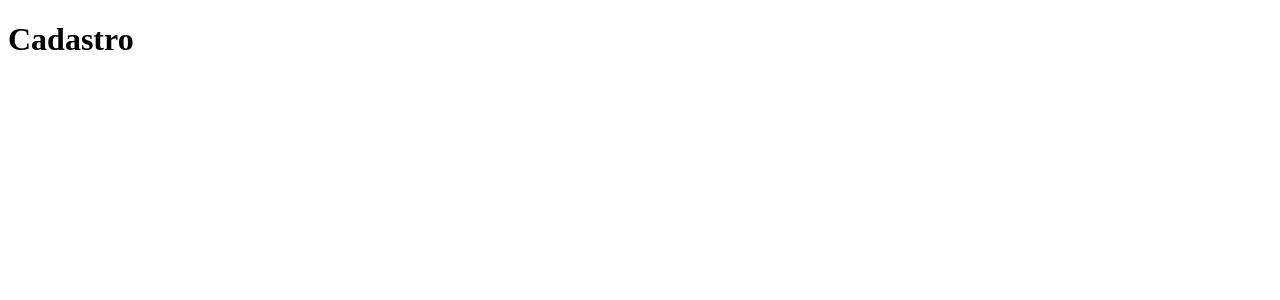
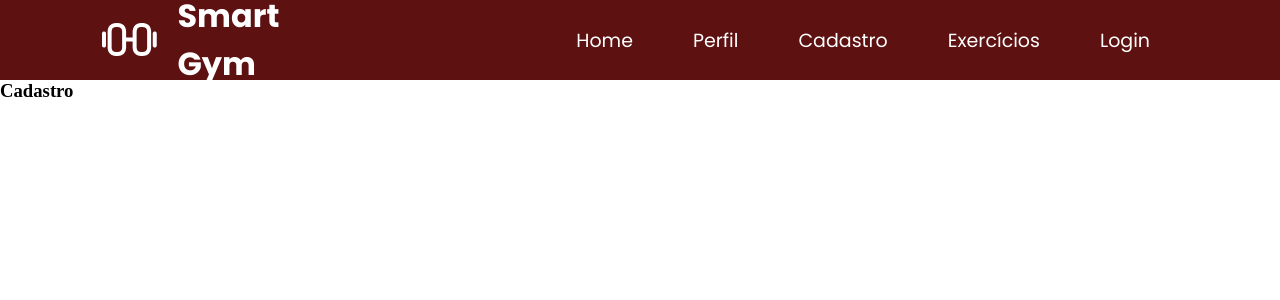
Before and after one commit to AmandaFernandes0701/Frontend-SmartGym---Projeto-Trainee, a React (Create React App) app in the folder smartgym/: page /cadastro in a window 1280 px wide. Shown: the top 300 px of the page. Built offline with nearby package versions, Linux system fonts and the light colour scheme.

Commit message:
Navbar com Menu Sanduiche 95%
Navbar praticamente finalizada, falta apenas mudar fontes e deixar mais bonita

```diff
--- a/smartgym/public/index.html
+++ b/smartgym/public/index.html
@@ -1,14 +1,12 @@
 <!DOCTYPE html>
 <html lang="en">
+
 <head>
   <meta charset="utf-8" />
   <link rel="icon" href="%PUBLIC_URL%/favicon.ico" />
   <meta name="viewport" content="width=device-width, initial-scale=1" />
   <meta name="theme-color" content="#000000" />
-    <meta
-      name="description"
-      content="Web site created using create-react-app"
-    />
+  <meta name="description" content="Web site created using create-react-app" />
   <link rel="apple-touch-icon" href="%PUBLIC_URL%/logo192.png" />
   <!--
       manifest.json provides metadata used when your web app is installed on a
@@ -25,7 +23,11 @@
       Learn how to configure a non-root public URL by running `npm run build`.
     -->
   <title>React App</title>
+  <link rel="preconnect" href="https://fonts.googleapis.com">
+  <link rel="preconnect" href="https://fonts.gstatic.com" crossorigin>
+  <link href="https://fonts.googleapis.com/css2?family=Poppins:wght@400;700&display=swap" rel="stylesheet">
 </head>
+
 <body>
   <noscript>You need to enable JavaScript to run this app.</noscript>
   <div id="root"></div>
@@ -40,4 +42,5 @@
       To create a production bundle, use `npm run build` or `yarn build`.
     -->
 </body>
+
 </html>
--- /dev/null
+++ b/smartgym/src/components/Header/Header.css
@@ -0,0 +1,143 @@
+*{
+    box-sizing: border-box;
+    margin: 0;
+    padding: 0;
+}
+
+a {
+    text-decoration: none;
+}
+.Menu_Sanduiche{
+    display: none;
+}
+.container_header {
+
+    display: flex;
+    height: 80px;
+}
+.Logo_Smart_Gym{
+    padding-top: 5px;
+}
+
+.caixa_logo_titulo_header {
+    width: 19%;
+    margin-left: 8%;
+    display: flex;
+    flex-direction: row;
+    align-items: center;
+}
+
+.caixa_logo_titulo_header img{
+    margin-right: 20px;
+}
+
+.caixa_logo_titulo_header h3{
+    font-family: 'Poppins', sans-serif;
+    color: #FFF;
+    font-size : 32px;
+}
+
+.botoes_menu {
+    list-style: none;
+    padding: 0;
+    overflow: hidden;
+    transition: all .5s;
+    margin-right: 100px;
+}
+
+.caixa_header {
+    background-color: #5D1111;
+    justify-content: space-between;
+    align-items: center;
+    width: 100%;
+}
+
+h1,
+.palavras_lista_header {
+    text-decoration: none;
+    color: #FFF;
+    font-family: 'Poppins', sans-serif;
+    font-weight: normal;
+    font-size: 19px;
+}
+
+.caixa_header,
+ul {
+    display: flex;
+    flex-direction: row;
+    font-family: 'Poppins', sans-serif;
+}
+.itens_lista_header {
+    padding: 0 20px;
+}
+.palavras_lista_header h1{
+    font-family: 'Poppins', sans-serif;
+}
+
+h1 {
+    margin: 0;
+    padding: 10px;
+}
+
+a:hover,
+button:hover {
+    cursor: pointer;
+    opacity: 0.8;
+    background-color: rgba(255, 255, 255, 0.2);
+}
+
+
+@media (max-width: 1000px) {
+
+    .caixa_logo_titulo_header h3{
+        font-size: 20px;
+    }
+    .caixa_logo_titulo_header{
+        align-items: center;
+        padding-top: 20px;
+    }
+    .caixa_header,
+    ul {
+        flex-direction: column;
+    }
+
+    ul {
+        text-align: center;
+        margin: 0;
+        height: 0;
+    }
+
+    .caixa_header {
+        padding: 0;
+        align-items: flex-start;
+    }
+
+    h1 {
+        margin: 10px;
+    }
+
+    button {
+        display: flex;
+    }
+
+    .itens_lista_header,
+    ul {
+        width: 100%;
+    }
+
+    ul.responsivo {
+        height: 260px;
+    }
+    .Menu_Sanduiche{
+        display:flex;
+        position: absolute;
+        height: 80px;
+        padding-left: 90%;
+        color: #FFF;
+        font-family: 'Poppins', sans-serif;
+    }
+    .texto_titulo_Smart_Gym{
+        display: flex;
+        align-items: center;
+    }
+}
--- /dev/null
+++ b/smartgym/src/components/Header/Header.js
@@ -0,0 +1,54 @@
+import React from "react";
+import "./Header.css"
+import Menu_Sanduiche from "../Menu_Sanduiche"
+import Logo from "./logo_icon.png"
+
+function Header() {
+
+    return (
+        <div className="container_header" >
+            <div className="caixa_header">
+                <div className="caixa_logo_titulo_header">
+                    <div className="Logo_Smart_Gym">
+                        <img src={Logo} />
+                    </div>
+                    <div className="texto_titulo_Smart_Gym">
+                        <h3>Smart Gym</h3>
+                    </div>
+                </div>
+                <ul className="botoes_menu">
+                    <a href="/home">
+                        <li className="itens_lista_header">
+                            <h1 className="palavras_lista_header">Home</h1>
+                        </li>
+                    </a>
+                    <a href="/perfil">
+                        <li className="itens_lista_header">
+                            <h1 className="palavras_lista_header">Perfil</h1>
+                        </li>
+                    </a>
+                    <a href="/cadastro">
+                        <li className="itens_lista_header">
+                            <h1 className="palavras_lista_header">Cadastro</h1>
+                        </li>
+                    </a>
+                    <a href="/exercicios">
+                        <li className="itens_lista_header">
+                            <h1 className="palavras_lista_header">Exercícios</h1>
+                        </li>
+                    </a>
+                    <a href="/login">
+                        <li className="itens_lista_header">
+                            <h1 className="palavras_lista_header">Login</h1>
+                        </li>
+                    </a>
+                </ul>
+                <div className="Menu_Sanduiche">
+                <Menu_Sanduiche />
+            </div>
+            </div>
+        </div>
+    )
+
+}
+export default Header;
--- /dev/null
+++ b/smartgym/src/components/Header/index.js
@@ -0,0 +1 @@
+export {default} from "./Header";
--- a/smartgym/src/components/Menu_Sanduiche/Menu_Sanduiche.css
+++ b/smartgym/src/components/Menu_Sanduiche/Menu_Sanduiche.css
@@ -7,17 +7,3 @@
     margin-left: 16px;
     color: white;
 }
-.Toolbar{
-    background-color: #5D1111;
-    display: flex;
-    flex-direction: row;
-}
-.Smart_Gym_Titulo{
-    padding-right: 48%;
-    font-family: 'Poppins', sans-serif;
-    font-weight: bold;
-}
-.Logo_Smart_Gym{
-    padding-right: 10px;
-    padding-left: 15px;
-}
--- a/smartgym/src/components/Menu_Sanduiche/Menu_Sanduiche.js
+++ b/smartgym/src/components/Menu_Sanduiche/Menu_Sanduiche.js
@@ -1,4 +1,4 @@
-import { AppBar, Drawer, IconButton, List, ListItem, ListItemText, Toolbar, Typography} from "@mui/material";
+import { AppBar, Drawer, IconButton, List, ListItem, ListItemText, Toolbar, Typography } from "@mui/material";
 import React, { useState } from "react";
 import { IconContext, icons } from "react-icons/lib";
 import { RiHomeHeartFill } from "react-icons/ri";
@@ -9,7 +9,6 @@ import { FiLogIn, FiMenu } from "react-icons/fi";
 import "./Menu_Sanduiche.css";
 import { useHistory } from "react-router-dom";
 import { ClassNames } from "@emotion/react";
-import Logo from "./logo_icon.png"
 import { color, fontStyle } from "@mui/system";
 
 function Menu_Sanduiche() {
@@ -22,38 +21,38 @@ function Menu_Sanduiche() {
         setcurrentPage(pathName);
     }
 
-    function handleDrawer(isOpen){
+    function handleDrawer(isOpen) {
         setOpen(isOpen);
     }
 
     const pages = [
         {
             pathName: "/home",
-            icon: <RiHomeHeartFill/>,
+            icon: <RiHomeHeartFill />,
             text: "Home",
             iconSize: "1.5em"
         },
         {
             pathName: "/perfil",
-            icon: <ImProfile/>,
+            icon: <ImProfile />,
             text: "Perfil",
             iconSize: "1.5em"
         },
         {
             pathName: "/cadastro",
-            icon: <BsFillPersonPlusFill/>,
+            icon: <BsFillPersonPlusFill />,
             text: "Cadastro",
             iconSize: "1.5em"
         },
         {
             pathName: "/exercicios",
-            icon: <GiWeightLiftingUp/>,
+            icon: <GiWeightLiftingUp />,
             text: "Exercícios",
             iconSize: "1.5em"
         },
         {
             pathName: "/login",
-            icon: <FiLogIn/>,
+            icon: <FiLogIn />,
             text: "Login",
             iconSize: "1.5em"
         },
@@ -61,34 +60,23 @@ function Menu_Sanduiche() {
 
     return (
         <>
-        <AppBar position="static">
-            <Toolbar className="Toolbar">
-                <div className="Logo_Smart_Gym">
-                    <img src={Logo}/>
-                </div>
-                <div className="Smart_Gym_Titulo">
-                    <p>Smart Gym</p>
-                </div>
             <IconButton
-                    edge ="start"
-                    color = "inherit"
+                edge="start"
+                color="inherit"
                 aria-label="menu"
-                    onClick={()=> handleDrawer(!open)}
+                onClick={() => handleDrawer(!open)}
             >
-                    <FiMenu/>
+                <FiMenu />
             </IconButton>
-            </Toolbar>
 
-        </AppBar>
-
-        <Drawer open={open} onClose ={()=> handleDrawer(false)}>
+            <Drawer open={open} onClose={() => handleDrawer(false)}>
                 <List className="list">
                     {pages.map((listItem) => {
                         return (
                             <ListItem button
                                 selected={currentPage === listItem.pathName}
                                 onClick={() => { handleClick(listItem.pathName) }}>
-                            <IconContext.Provider value={{ color: "#FFFFFF", size: listItem.iconSize}}>
+                                <IconContext.Provider value={{ color: "#FFFFFF", size: listItem.iconSize }}>
                                     {listItem.icon}
                                 </IconContext.Provider>
                                 <ListItemText className="ListItemText"
--- a/smartgym/src/pages/Cadastro/Cadastro.js
+++ b/smartgym/src/pages/Cadastro/Cadastro.js
@@ -1,6 +1,6 @@
 import React from "react";
 
 function Cadastro(){
-    return <h1>Cadastro</h1>;
+    return <h3>Cadastro</h3>;
 }
 export default Cadastro;
--- a/smartgym/src/pages/Exercicios/Exercicios.js
+++ b/smartgym/src/pages/Exercicios/Exercicios.js
@@ -1,6 +1,6 @@
 import React from "react";
 
 function Exercicios(){
-    return <h1>Exercicios</h1>;
+    return <h3>Exercicios</h3>;
 }
 export default Exercicios;
--- a/smartgym/src/pages/Home/Home.js
+++ b/smartgym/src/pages/Home/Home.js
@@ -1,6 +1,8 @@
 import React from "react";
 
 function Home(){
-    return <h1>Home</h1>;
+    return(
+        <h3>Home</h3>
+    )
 }
 export default Home;
--- a/smartgym/src/pages/Login/Login.js
+++ b/smartgym/src/pages/Login/Login.js
@@ -1,6 +1,6 @@
 import React from "react";
 
 function Login(){
-    return <h1>Login</h1>;
+    return <h3>Login</h3>;
 }
 export default Login;
--- a/smartgym/src/pages/Perfil/Perfil.js
+++ b/smartgym/src/pages/Perfil/Perfil.js
@@ -1,6 +1,6 @@
 import React from "react";
 
 function Perfil(){
-    return <h1>Perfil</h1>;
+    return <h3>Perfil</h3>;
 }
 export default Perfil;
--- a/smartgym/src/routes.js
+++ b/smartgym/src/routes.js
@@ -5,18 +5,18 @@ import Home from './pages/Home';
 import Login from './pages/Login';
 import Exercicios from './pages/Exercicios';
 import Perfil from './pages/Perfil';
-import Menu_Sanduiche from "./components/Menu_Sanduiche";
+import Header from "./components/Header";
 
 function Routes(){
     return(
         <BrowserRouter>
+        <Header/>
             <Switch>
                 <Route path='/login' component={Login}/>
                 <Route path='/home' component={Home}/>
                 <Route path='/cadastro' component={Cadastro}/>
                 <Route path='/exercicios' component={Exercicios}/>
                 <Route path='/perfil' component={Perfil}/>
-                <Route path='/temp' component={Menu_Sanduiche}/>
             </Switch>
         </BrowserRouter>
     )
```
Also changed, not shown: smartgym/src/components/Header/logo_icon.png (added), smartgym/src/components/Menu_Sanduiche/logo_icon.png (deleted). Lines whose indentation alone changed are shown as unchanged.
